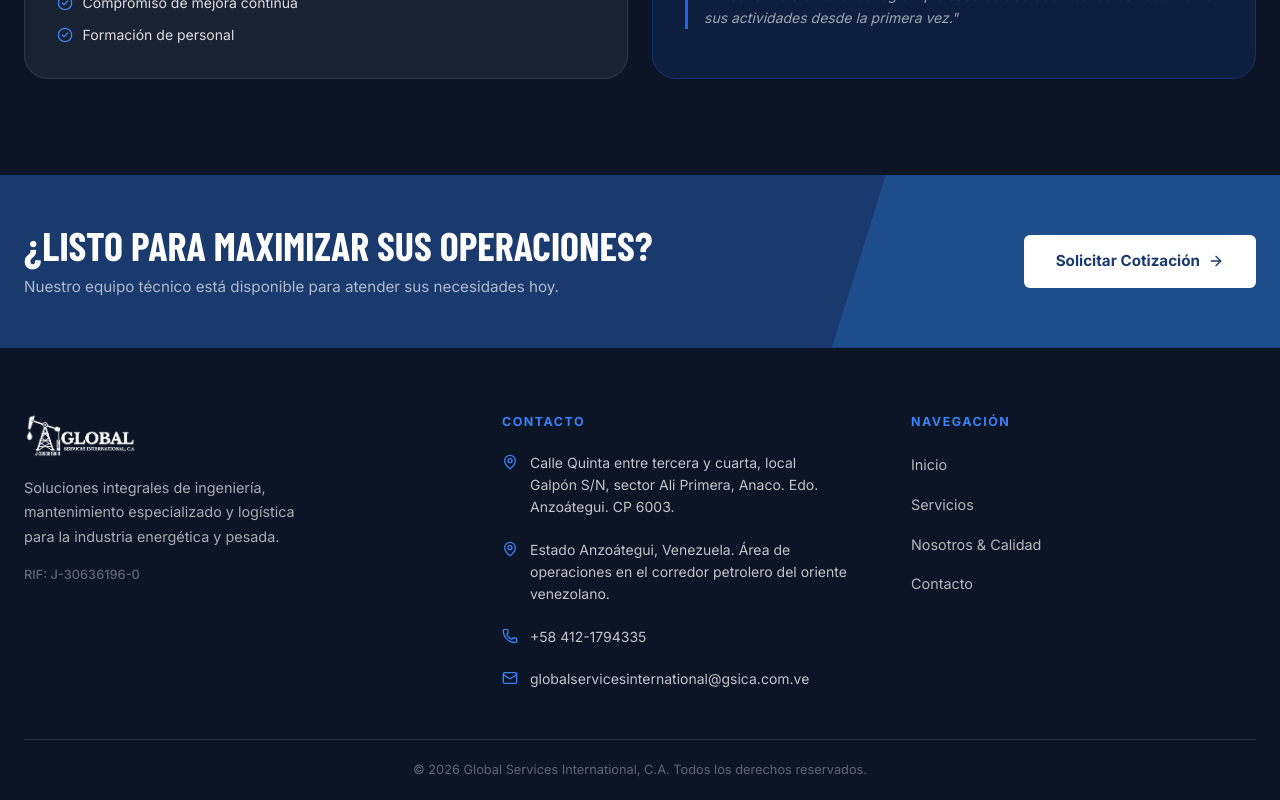
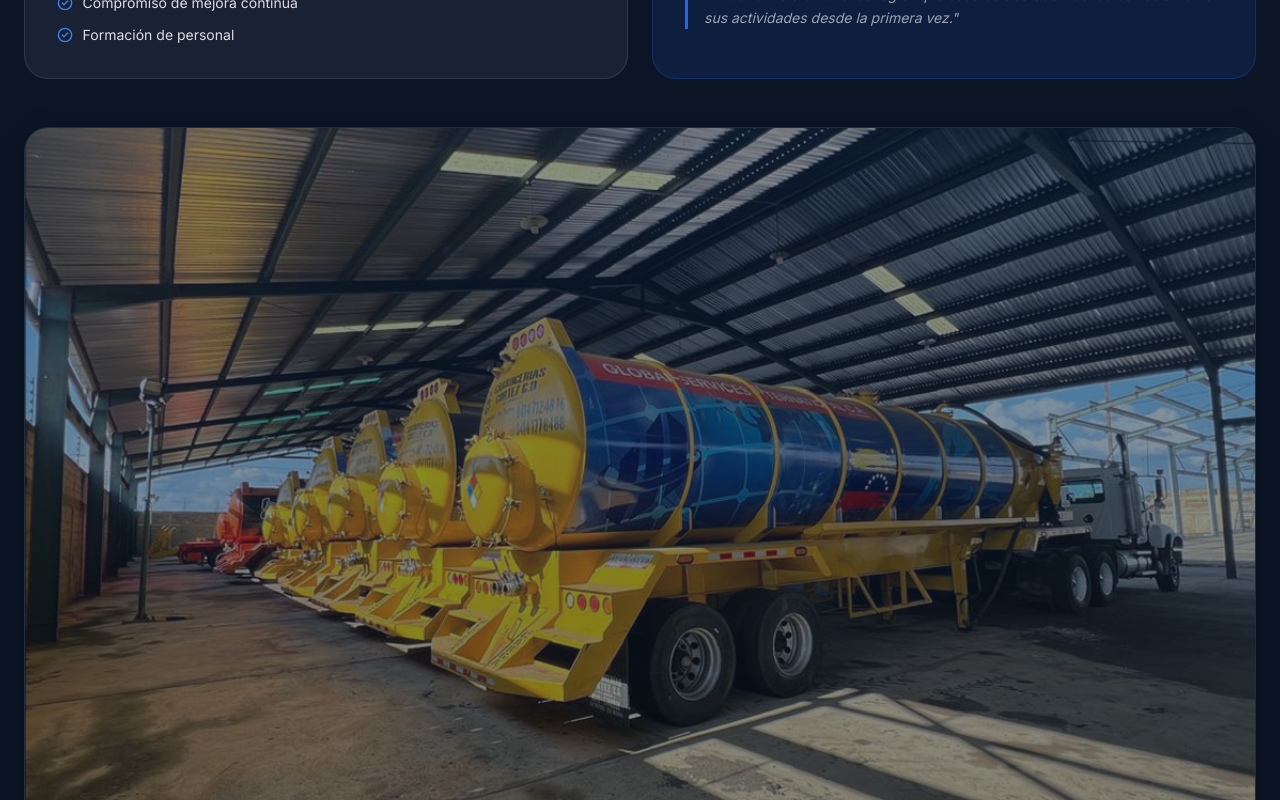
Before and after one commit to chowanza/gsica, a Next.js app: page /nosotros in a window 1280 px wide. Shown: the part 1160-1960 px from the top of the page. Built offline with nearby package versions, Linux system fonts and the light colour scheme; a web font is replaced by a local one.

Commit message:
feat: add quality commitment image under the policy and objectives cards on the Nosotros page

```diff
--- a/src/app/globals.css
+++ b/src/app/globals.css
@@ -1594,6 +1594,14 @@ a {
   line-height: 1.65;
 }
 
+.nos-quality-img-wrap {
+  margin-top: 3rem;
+  border-radius: var(--radius-xl);
+  overflow: hidden;
+  border: 1px solid rgba(255, 255, 255, 0.1);
+  box-shadow: 0 10px 30px rgba(0, 0, 0, 0.3);
+}
+
 @media (max-width: 768px) {
   .nos-quality-grid {
     grid-template-columns: 1fr;
--- a/src/app/nosotros/page.tsx
+++ b/src/app/nosotros/page.tsx
@@ -2,6 +2,7 @@
 
 import { useState } from "react";
 import Link from "next/link";
+import Image from "next/image";
 import { ArrowRight, CheckCircle2, Target, Eye, Heart, Users, TrendingUp, Leaf, Award, Shield } from "lucide-react";
 import Navbar from "@/components/Navbar";
 import Footer from "@/components/Footer";
@@ -229,6 +230,18 @@ export default function NosotrosPage() {
                 <blockquote className="nos-quality-quote">{t.quality.objectives.quote}</blockquote>
               </article>
             </div>
+
+            {/* Truck image under the cards */}
+            <div className="nos-quality-img-wrap">
+              <Image
+                src="/abajo-calidad-compromiso.png"
+                alt={t.quality.title}
+                width={1280}
+                height={600}
+                style={{ width: "100%", height: "auto", display: "block" }}
+                unoptimized
+              />
+            </div>
           </div>
         </section>
 
```
Also changed, not shown: public/abajo-calidad-compromiso.png (added).
